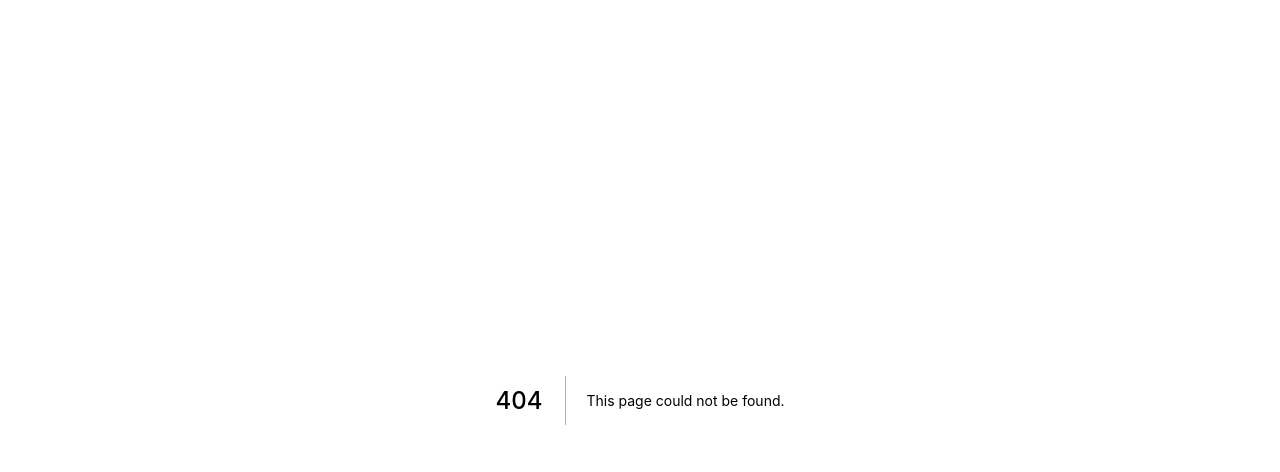
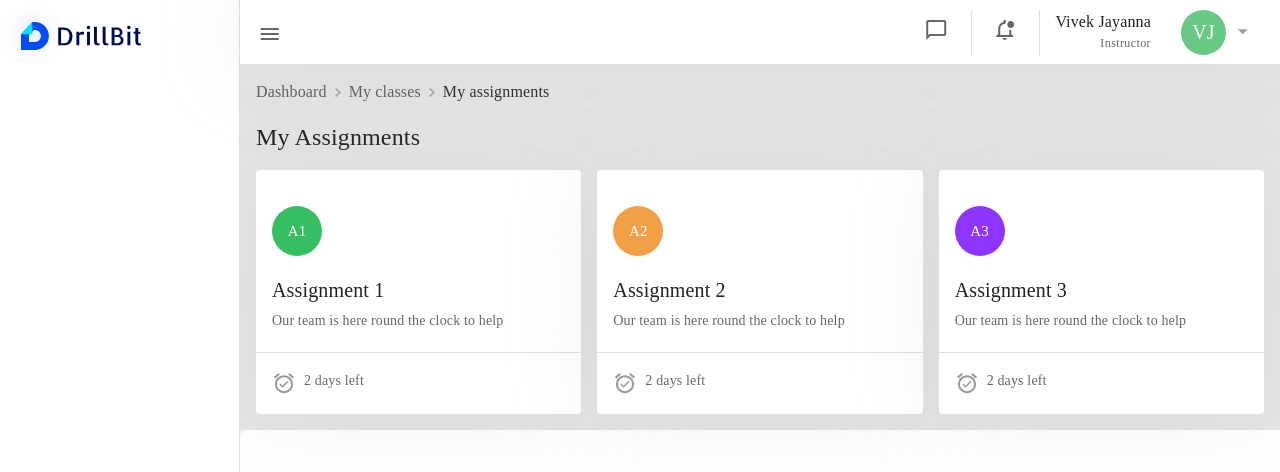
Before and after one commit to harishabe/drillbit-plagiarism-check, a Next.js app: page /student/myassignments in a window 1280 px wide. Before the commit this address had no page. Shown: the top 472 px of the page. Built offline with nearby package versions, Linux system fonts and the light colour scheme.

Commit message:
student my-assignments

```diff
--- /dev/null
+++ b/pages/student/myassignments.js
@@ -0,0 +1,63 @@
+import React from 'react';
+import Grid from '@mui/material/Grid';
+import Student from '../../layouts/Student';
+import { BreadCrumb, CardInfoView, MainHeading } from '../../components';
+
+const StudentBreadCrumb = [
+  {
+    name: 'Dashboard',
+    link: '/student/dashboard',
+    active: false,
+  },
+  {
+    name: 'My classes',
+    link: '/student/myclasses',
+    active: false,
+  },
+  {
+    name: 'My assignments',
+    link: '',
+    active: true,
+  },
+];
+
+const classes = [
+  {
+    name: 'Assignment 1',
+    description: 'Our team is here round the clock to help',
+    validity: '2 days left',
+    color: '#38BE62',
+  },
+  {
+    name: 'Assignment 2',
+    description: 'Our team is here round the clock to help',
+    validity: '2 days left',
+    color: '#F1A045',
+  },
+  {
+    name: 'Assignment 3',
+    description: 'Our team is here round the clock to help',
+    validity: '2 days left',
+    color: '#8D34FF',
+  },
+];
+
+const MyAssignments = () => {
+  return (
+    <React.Fragment>
+      <BreadCrumb item={StudentBreadCrumb} />
+      <MainHeading title='My Assignments' />
+      <Grid container spacing={2}>
+        {classes.map((item, index) => (
+          <Grid key={index} item md={4} xs={12}>
+            <CardInfoView item={item} />
+          </Grid>
+        ))}
+      </Grid>
+    </React.Fragment>
+  );
+};
+
+MyAssignments.layout = Student;
+
+export default MyAssignments;
```
